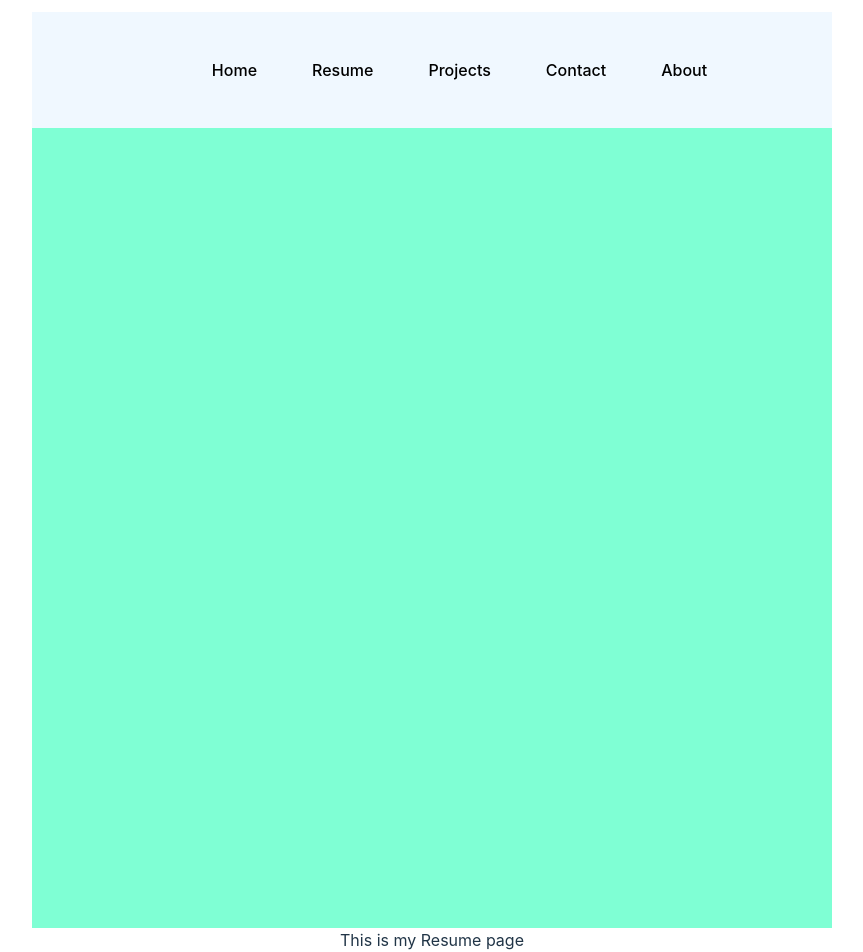
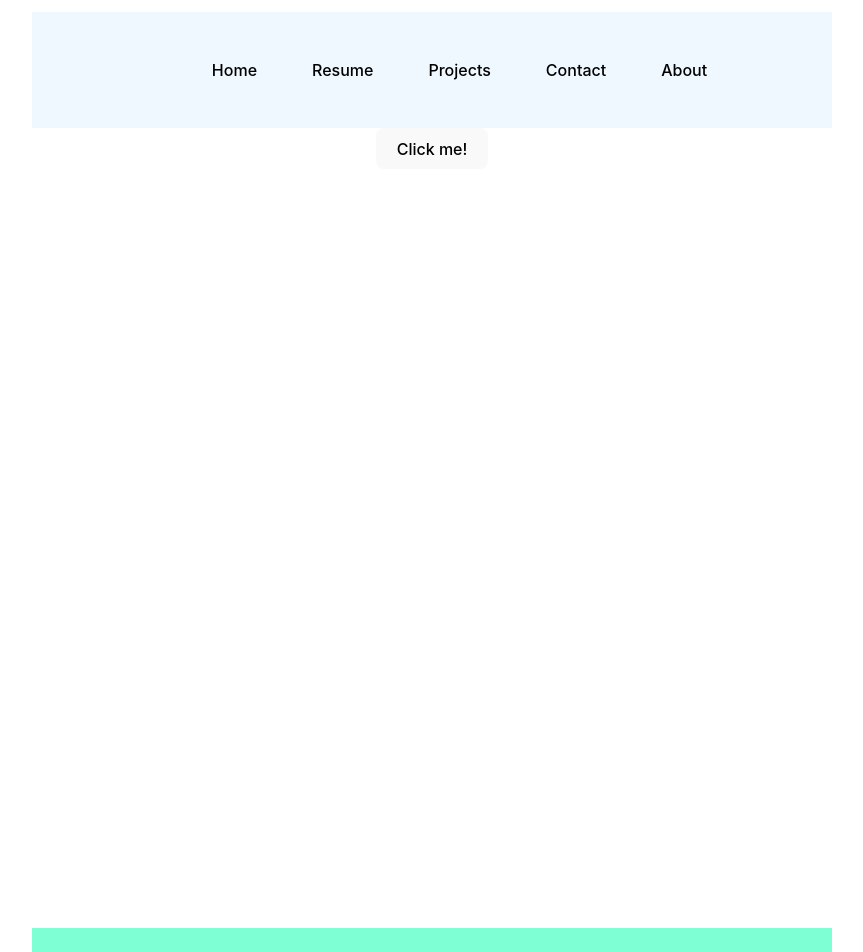
Before and after one commit to MusaShoeb/portfolio, a React (Vite) app: page /resume in a window 1280 px wide. Shown: the part 20-972 px from the top of the page, without its empty margins (208-1071 px from the left). Built offline with nearby package versions, Linux system fonts and the light colour scheme.

Commit message:
Added buttons

```diff
--- a/src/App.tsx
+++ b/src/App.tsx
@@ -5,7 +5,7 @@ import viteLogo from '/vite.svg'
 import './App.css'
 import MainPage from './MainPage/mainpage'
 import HeaderMain from './Header/HeaderMain'
-import Resume from './Resume';
+import Resume from './Resume/Resume';
 import Projects from './Projects';
 import Contact from './Contact';
 import About from './About';
@@ -18,15 +18,15 @@ function App() {
   return (
     <div className='app'>
       <Router>
-        <HeaderMain />
-        <MainPage />
-        <Routes>
+      <HeaderMain />
+      <Routes>
           <Route path="/home" element={<Home />} />
           <Route path="/resume" element={<Resume />} />
           <Route path="/projects" element={<Projects />} />
           <Route path="/contact" element={<Contact />} />
           <Route path="/about" element={<About />} />
         </Routes>
+        <MainPage />
       </Router>
     </div>
   );
--- a/src/Header/HeaderMain.tsx
+++ b/src/Header/HeaderMain.tsx
@@ -1,6 +1,6 @@
 import React from "react";
 import { BrowserRouter as Router, Routes, Route, Link } from 'react-router-dom';
-import Resume from '../Resume';
+import Resume from '../Resume/Resume';
 import Projects from '../Projects';
 import Contact from '../Contact';
 import About from '../About';
--- a/src/Resume.tsx
+++ /dev/null
@@ -1,12 +0,0 @@
-import React from "react";
-
-export default function Resume() {
-    return (
-
-        <div className='Resume'>
-          This is my Resume page
-
-        </div>
-
-    );
-  }
--- /dev/null
+++ b/src/Resume/Resume.tsx
@@ -0,0 +1,30 @@
+import React, { useState } from "react";
+
+export default function Resume() {
+  const [resumestate, setResumeState] = useState(false);
+
+  const changeResume = () => {
+    setResumeState(!resumestate);
+  };
+
+  const divStyle = {
+    height:  "100vh"
+
+  };
+
+  return (
+    <div className='Resume' style={divStyle}>
+      <button type="button" onClick={changeResume}>
+        Click me!
+      </button>
+
+      {resumestate && (
+        <iframe
+          src="/MusaMuiz.pdf"
+          width="400"
+          height="400"
+        />
+      )}
+    </div>
+  );
+}
```
Also changed, not shown: 1 other file (tests, documents, lock files or other folders).
